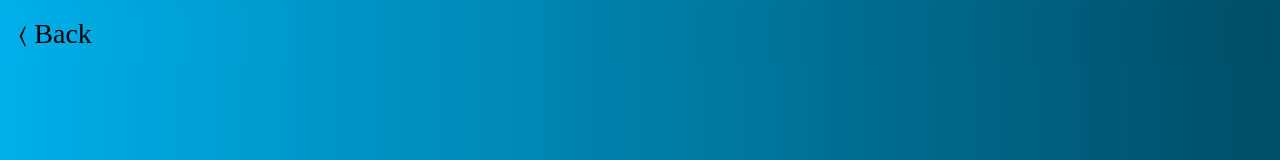
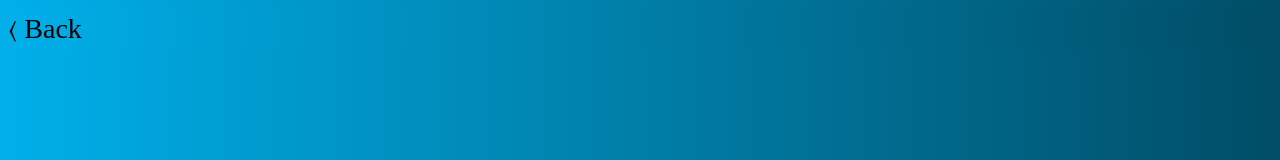
Before and after one commit to dvd2001/MyFirstMillion, an Angular app: page /game in a window 1280 px wide. Shown: the top 160 px of the page. Built offline with nearby package versions, Linux system fonts and the light colour scheme.

Commit message:
adjusting back btn on game page

```diff
--- a/src/app/components/game-page/game-page.css
+++ b/src/app/components/game-page/game-page.css
@@ -24,7 +24,8 @@ div {
     height: fit-content;
     border: none;
     border-radius: 30px;
-    padding: 10px;
+    padding: 0px;
+    margin-top: 5px;
 }
 
 #backBtn:hover {
```
